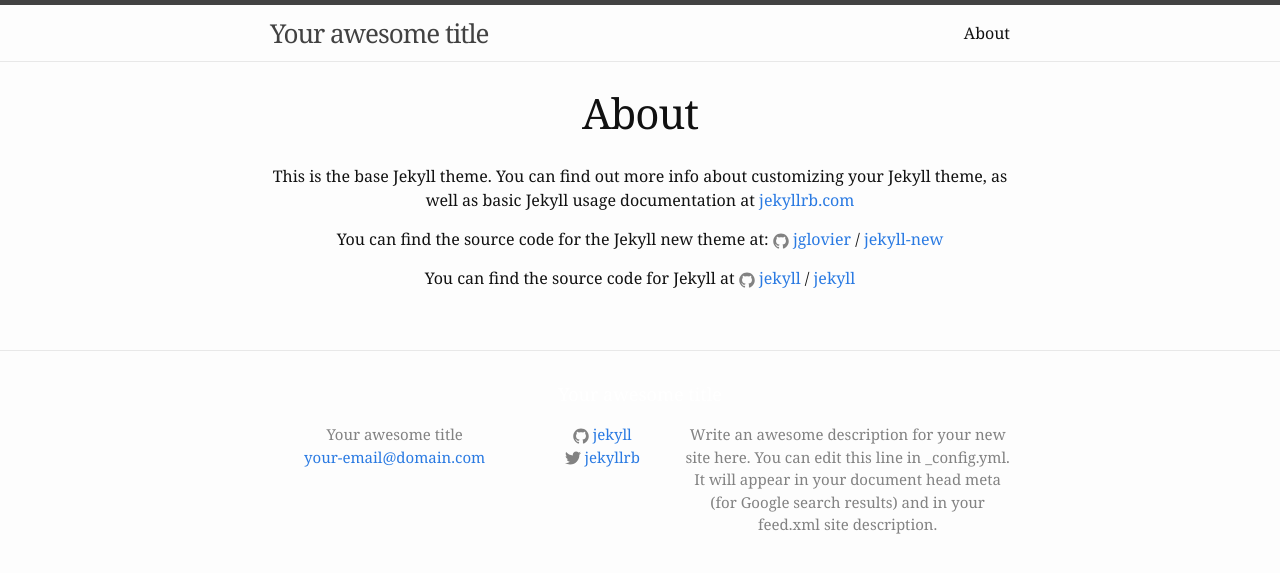
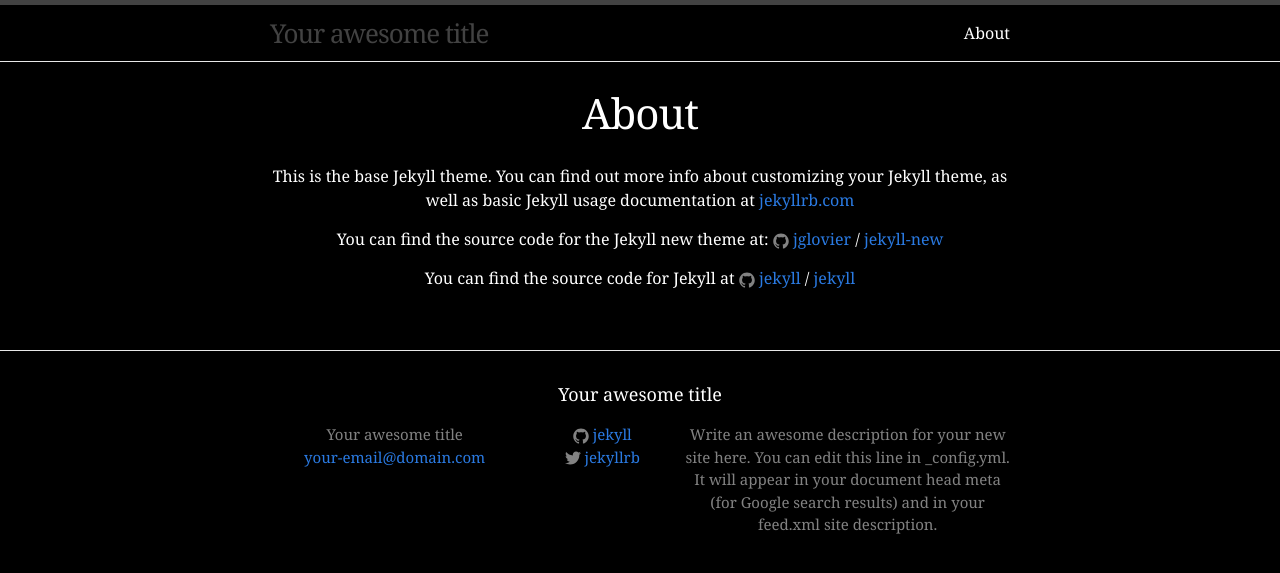
Before and after one commit to Lecta-Orinosto/Lecta-Orinosto.github.io, a Jekyll site: the page built from about.md, in a window 1280 px wide. Shown: the top 573 px of the page. Built offline with Jekyll 4.4.1, drawn with Linux system fonts in a browser that asks for light colours.

Commit message:
Update main.scss

```diff
--- a/css/main.scss
+++ b/css/main.scss
@@ -11,11 +11,12 @@
 $base-font-weight: 400;
 $small-font-size:  $base-font-size * 0.875;
 $base-line-height: 1.5;
+$text-align: center;
 
 $spacing-unit:     30px;
 
-$text-color:       #111;
-$background-color: #fdfdfd;
+$text-color:       white;
+$background-color: black;
 $brand-color:      #2a7ae2;
 
 $grey-color:       #828282;
```
